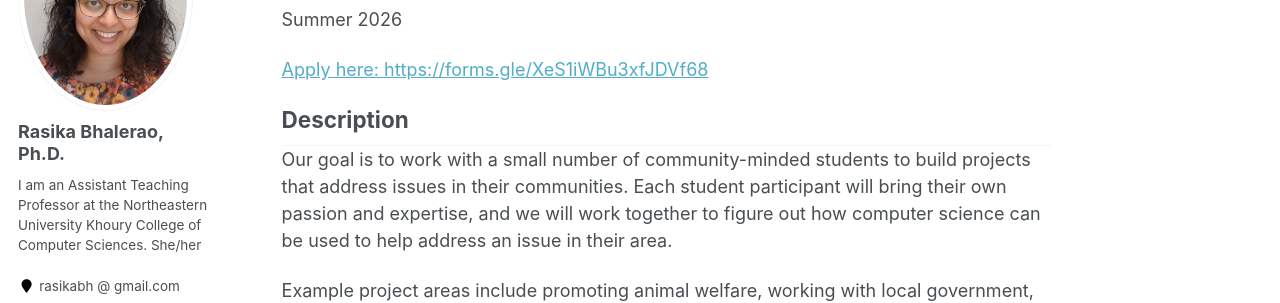
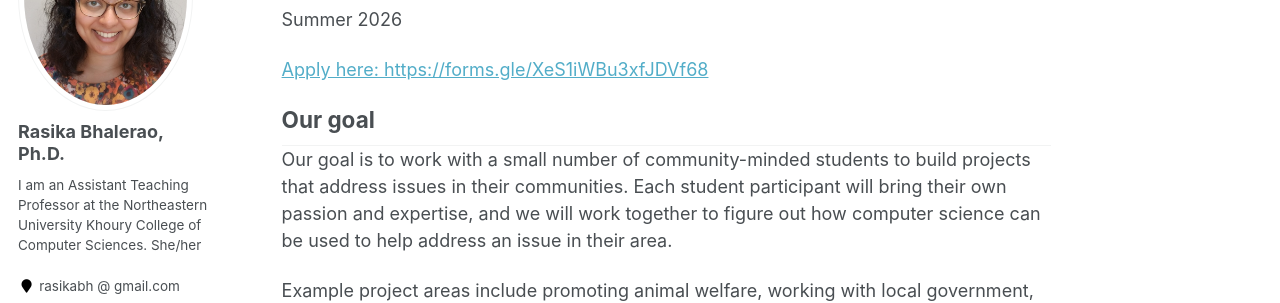
Before and after one commit to rasikabh/rasikabh.github.io, a Jekyll site: the page built from _pages/summercodingcommunity.md, in a window 1280 px wide and 900 px high, scrolled down 360 px. Shown: the part 154-457 px from the top of the window. Built offline with Jekyll 4.4.1, drawn with Linux system fonts in a browser that asks for light colours; our own code applies the rules of GitHub Pages for plain Markdown files.

Commit message:
Rename summary to goal

```diff
--- a/_pages/summercodingcommunity.md
+++ b/_pages/summercodingcommunity.md
@@ -27,7 +27,7 @@ Summer 2026
 
 [Apply here: https://forms.gle/XeS1iWBu3xfJDVf68](https://forms.gle/XeS1iWBu3xfJDVf68)
 
-## Description
+## Our goal
 
 Our goal is to work with a small number of community-minded students to build projects that address issues in their communities. Each student participant will bring their own passion and expertise, and we will work together to figure out how computer science can be used to help address an issue in their area.
 
```
